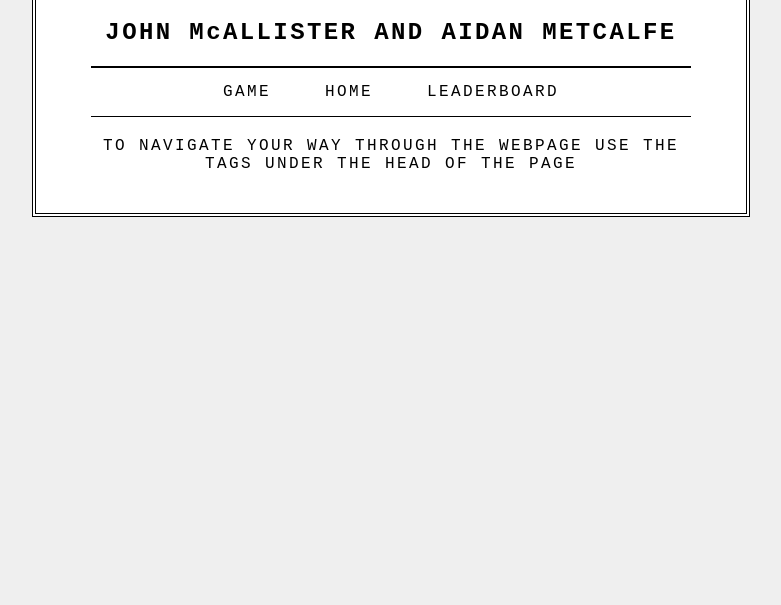
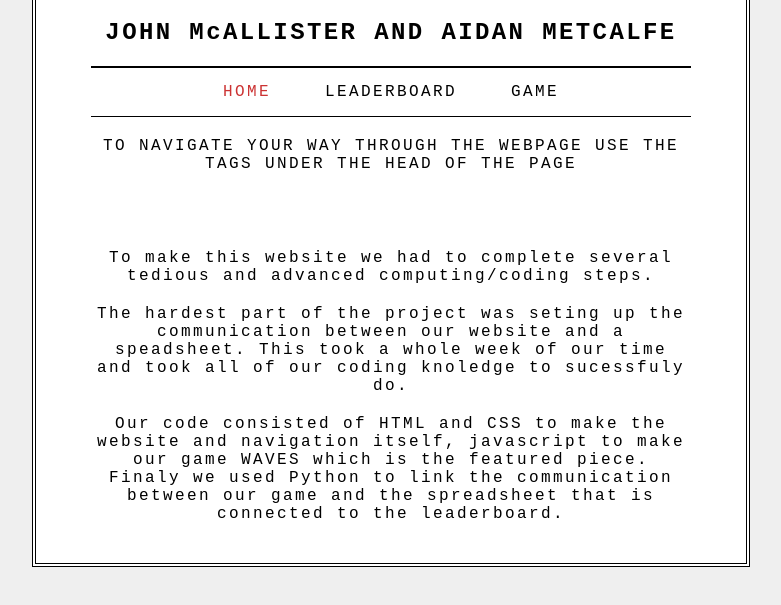
Before and after one commit to violeteloiv/FinalProject, a website: page public/index.html in a window 1280 px wide. Shown: the part 123-728 px from the top of the page, without its empty margins (249-1030 px from the left). Drawn offline with Linux system fonts and the light colour scheme.

Commit message:
collbyruli b

```diff
--- a/public/index.html
+++ b/public/index.html
@@ -20,15 +20,37 @@
 
       <ul id="navigation">
 
-        <li> <a href="game.html"> Game </a> </li>
-
-        <li> <a href="index.html"> Home </a> </li>
+        <li> <a href="index.html" class="on"> Home </a> </li>
 
         <li> <a href="leaderboard.html"> Leaderboard </a> </li>
+
+        <li> <a href="game.html"> Game </a> </li>
 
       </ul>
 
       <p align="center"> TO NAVIGATE YOUR WAY THROUGH THE WEBPAGE USE THE TAGS UNDER THE HEAD OF THE PAGE </p>
+
+      <br>
+
+      <br>
+
+      <p class="writing">
+
+          To make this website we had to complete several tedious and advanced computing/coding steps.
+
+      </p>
+
+      <p>
+
+          The hardest part of the project was seting up the communication between our website and a speadsheet. This took a whole week of our time and took all of our coding knoledge to sucessfuly do.
+
+      </p>
+
+      <p>
+
+          Our code consisted of HTML and CSS to make the website and navigation itself, javascript to make our game WAVES which is the featured piece. Finaly we used Python to link the communication between our game and the spreadsheet that is connected to the leaderboard.
+
+      </p>
 
     </div>
 
```
Also changed, not shown: public/game.html (+5 -5 lines), public/leaderboard.html (+5 -5 lines), 1 other file.
